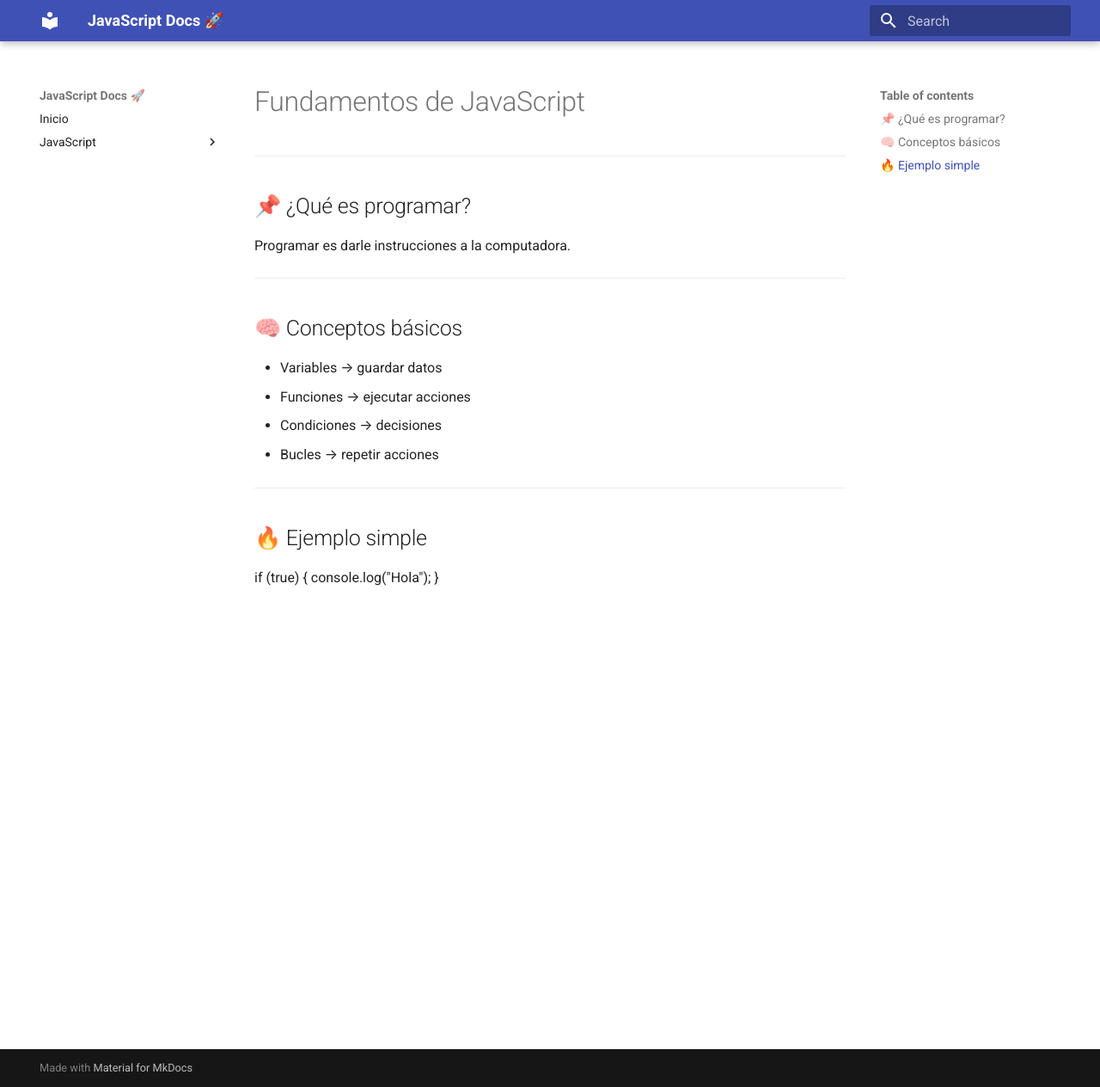
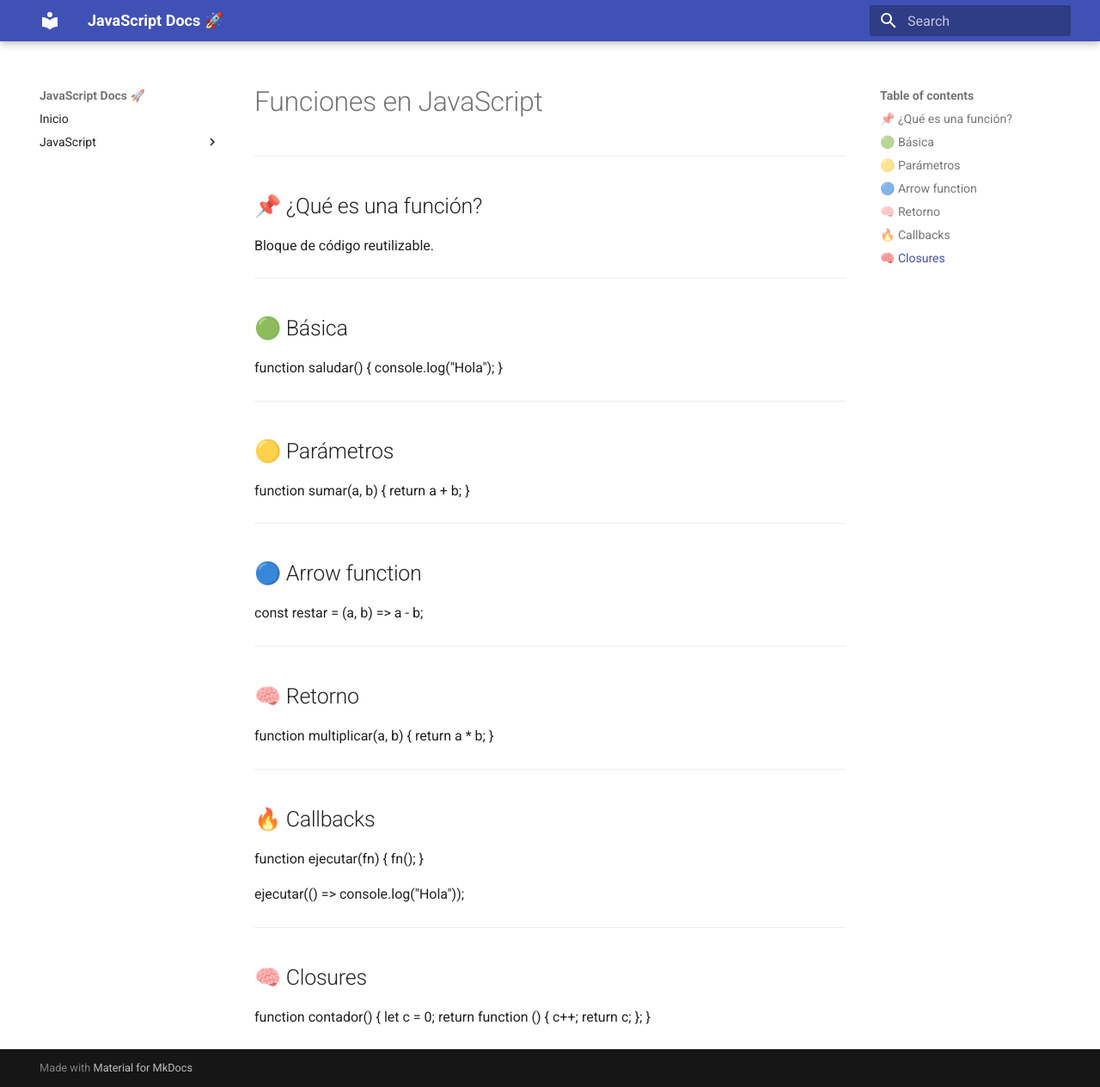
Before and after one commit to anuel33/mkdocks-proyecto-, an MkDocs documentation site: the page built from docs/fundamentos.md, in a window 1280 px wide and 1264 px high. Shown: the whole window at 86% size. Built offline with MkDocs 1.6.1 and Material for MkDocs 9.7.7, drawn with Linux system fonts in a browser that asks for light colours.

Commit message:
ampliacion fundamentos

```diff
--- a/docs/fundamentos.md
+++ b/docs/fundamentos.md
@@ -1,24 +1,59 @@
-# Fundamentos de JavaScript
+# Funciones en JavaScript
 
 ---
 
-## 📌 ¿Qué es programar?
+## 📌 ¿Qué es una función?
 
-Programar es darle instrucciones a la computadora.
+Bloque de código reutilizable.
 
 ---
 
-## 🧠 Conceptos básicos
+## 🟢 Básica
 
-- Variables → guardar datos
-- Funciones → ejecutar acciones
-- Condiciones → decisiones
-- Bucles → repetir acciones
+function saludar() {
+  console.log("Hola");
+}
 
 ---
 
-## 🔥 Ejemplo simple
+## 🟡 Parámetros
 
-if (true) {
-  console.log("Hola");
+function sumar(a, b) {
+  return a + b;
 }
+
+---
+
+## 🔵 Arrow function
+
+const restar = (a, b) => a - b;
+
+---
+
+## 🧠 Retorno
+
+function multiplicar(a, b) {
+  return a * b;
+}
+
+---
+
+## 🔥 Callbacks
+
+function ejecutar(fn) {
+  fn();
+}
+
+ejecutar(() => console.log("Hola"));
+
+---
+
+## 🧠 Closures
+
+function contador() {
+  let c = 0;
+  return function () {
+    c++;
+    return c;
+  };
+}
```
